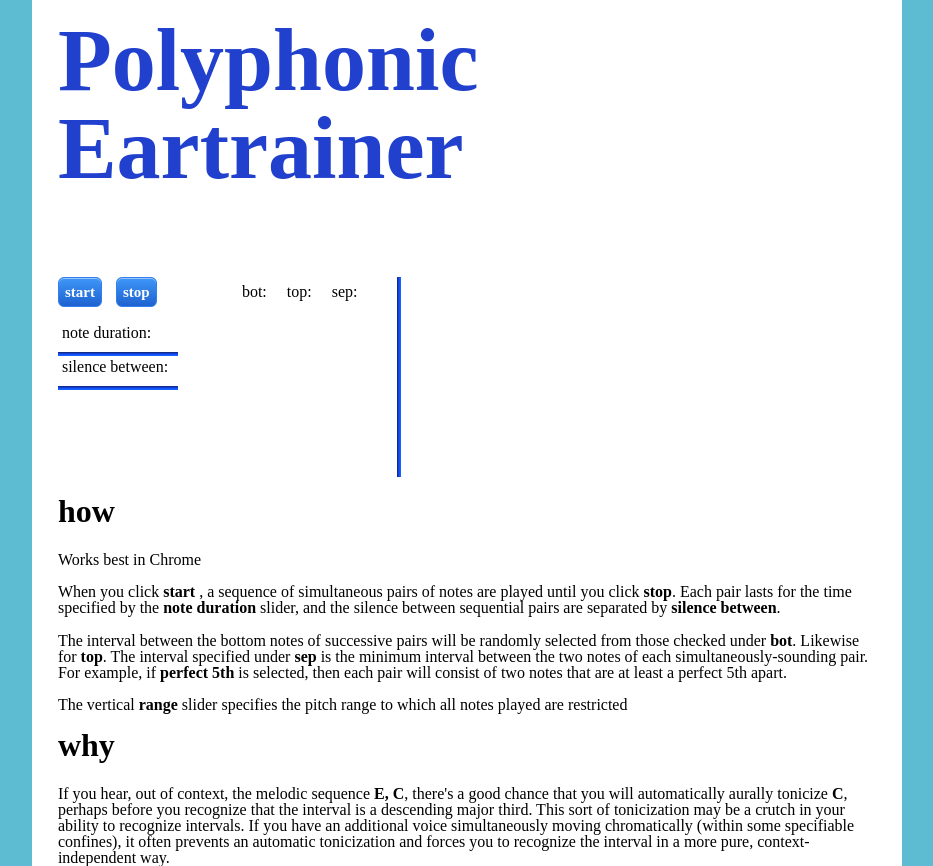
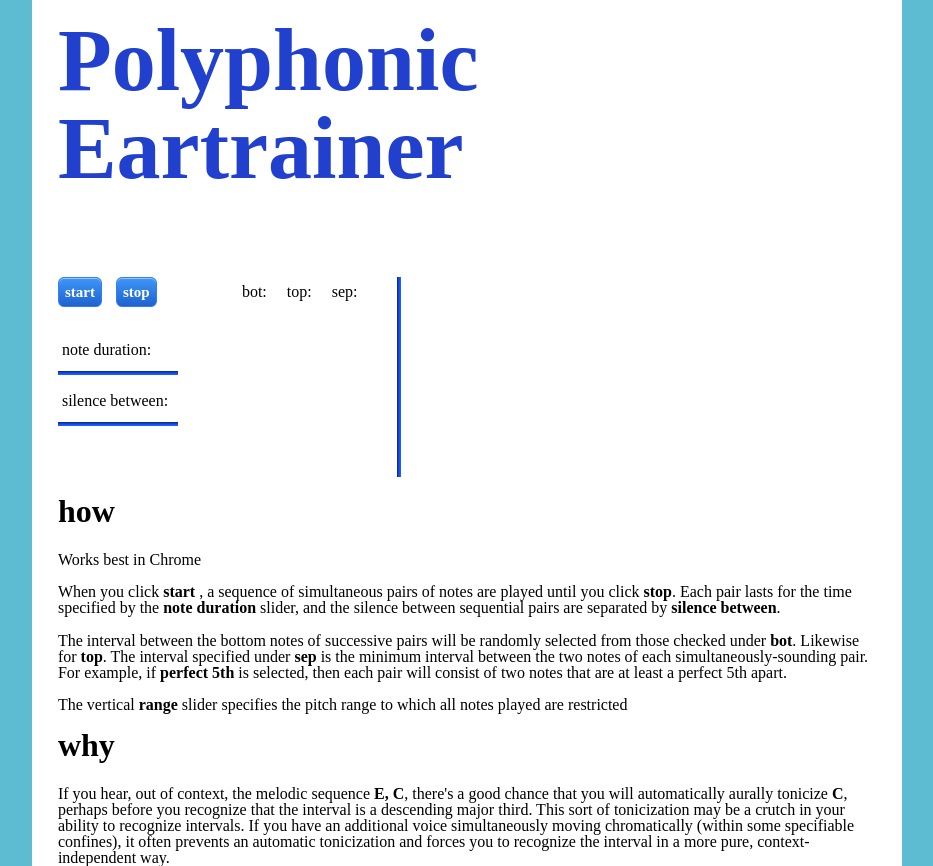
Before and after one commit to ntowbinj/flasksite, a Flask app: template FlaskApp/templates/home.html in a window 1280 px wide. Shown: the whole page, without its empty margins (173-1106 px from the left). Run offline with Flask 2, Linux system fonts and the light colour scheme; the template is opened without the code that fills it, so the values that code supplies are empty; some libraries are stand-ins or nearby versions.

Commit message:
touched up visuals

```diff
--- a/FlaskApp/static/css/ear.css
+++ b/FlaskApp/static/css/ear.css
@@ -51,7 +51,8 @@ p:first-child
 }
 #time p
 {
-    margin-top: 18px;
+    margin-top: 35px;
+    margin-bottom: 5px;
     margin-left: 4px;
     width: auto;
 }
```
